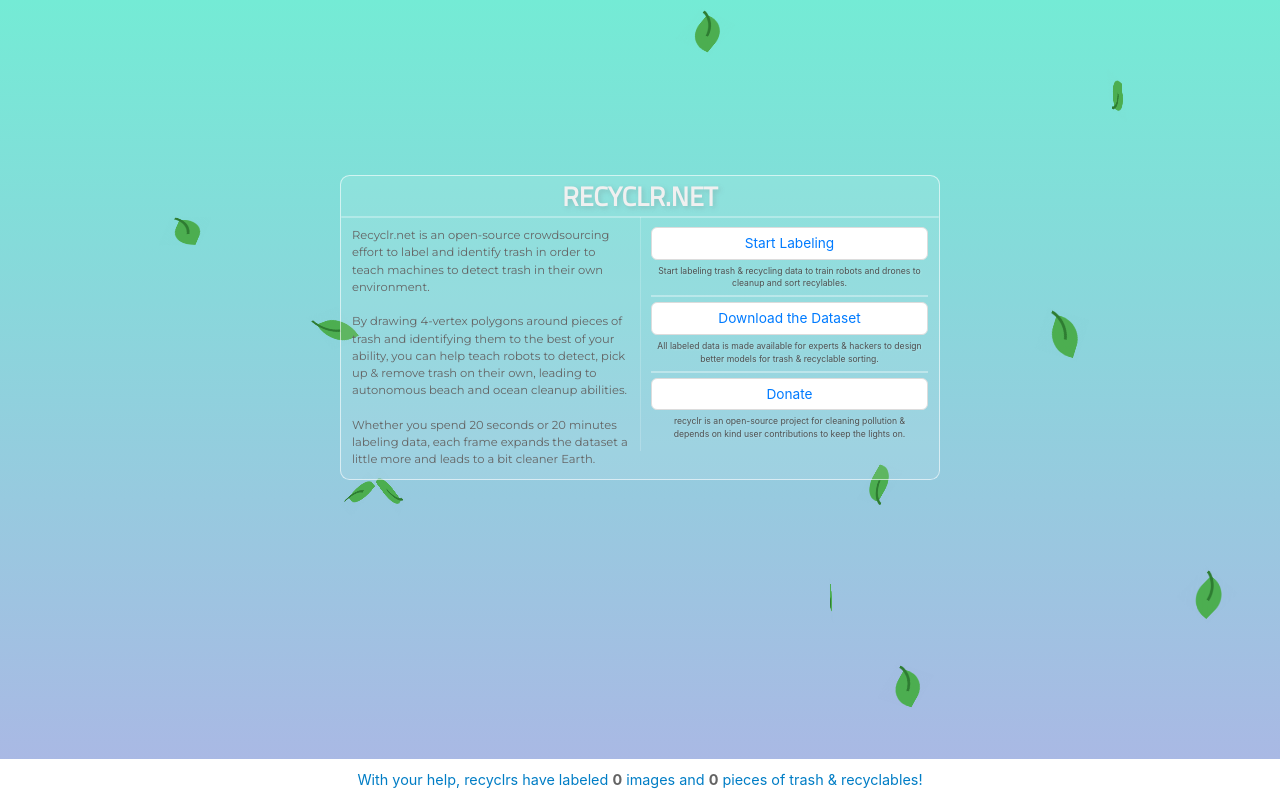
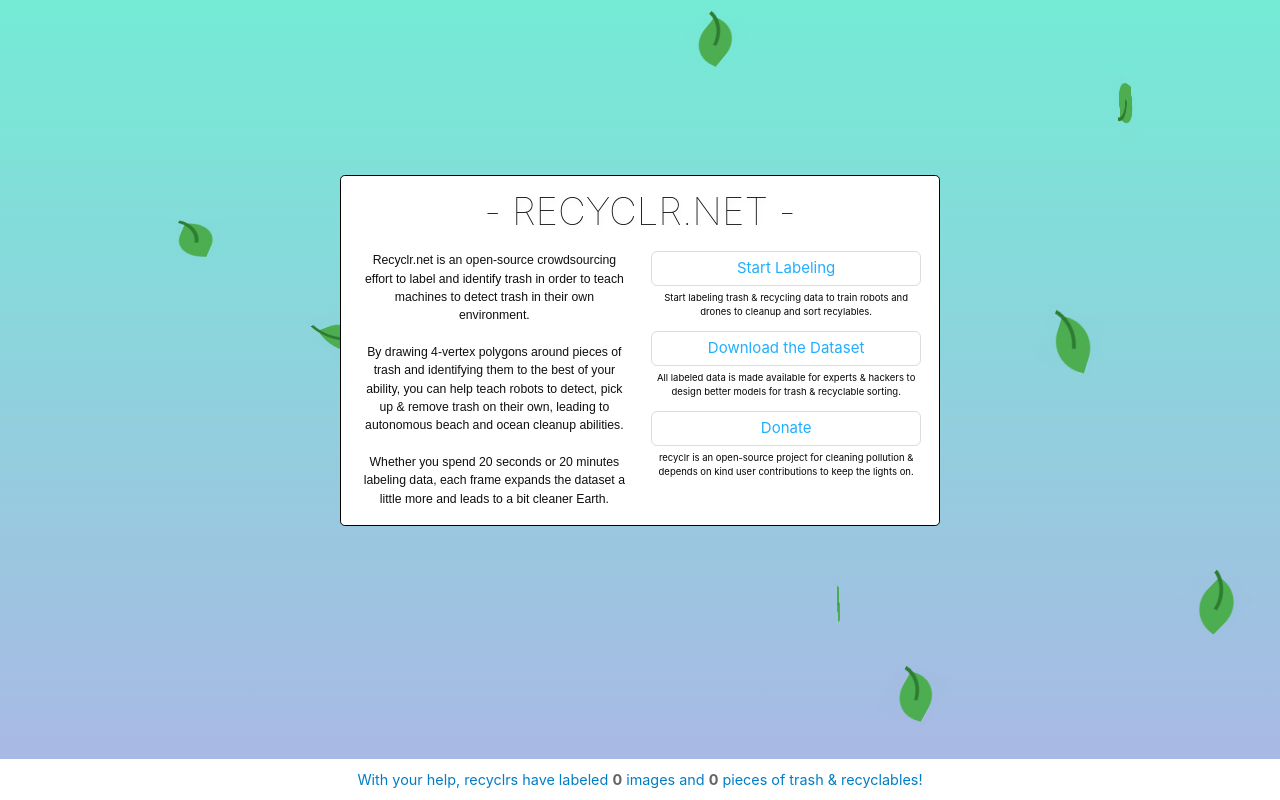
Before and after one commit to patrickec246/recyclo-lablr, a Flask app: page / in a window 1280 px wide. Run offline with Flask 2, Linux system fonts and the light colour scheme; some libraries are stand-ins or nearby versions.

Commit message:
Update homepage

```diff
--- a/server/static/css/style.css
+++ b/server/static/css/style.css
@@ -478,8 +478,8 @@
 }
 
 .leaf{
-  width:45px;
-  height:45px;
+  width:60px;
+  height:60px;
   position:absolute;
   background: url(../eco-leaf.png);
   background-size: 100% 100%;
@@ -491,7 +491,8 @@
 	height: 100%;
 	position: relative;
 	z-index: 10;
-	font-size: 1.25rem;
+	font-size: 1.1rem;
+	background-color: rgba(255, 255, 255, .25);
 }
 
 .stats-panel {
@@ -507,6 +508,23 @@
 	color: rgb(0, 125, 197);
 }
 
+.center-text {
+	width: 100%;
+	height: 100%;
+  	display: flex;
+  	justify-content: center;
+  	align-items: center;
+  	background-color: rgb(240, 240, 240);
+}
+
+.center-text-block {
+	width: auto;
+	height: auto;
+	font-size: 4em;
+	font-family: 'Segoe UI Light', sans-serif;
+	font-weight: 100;
+}
+
 @media only screen and (min-width: 1000px) {
 	.total-doc {
 		font-size: 1.0rem;
@@ -517,9 +535,10 @@
 		left: 50%;
 		margin: -225px 0 0 -300px;
 		font-size: .6em;
-		background-color: rgba(255, 255, 255, .1);
-		border-radius: 1em;
-		border: .5px solid rgba(255, 255, 255, .6);
+		background-color: white;
+		border: .5px solid black;
+		padding: .7em;
+		border-radius:.5em;
 	}
 	.spacing-doc {
 		width:600px;
@@ -563,6 +582,7 @@
 	width: 50%;
 	height:100%;
 	padding:10px;
+	font-size:1.1em;
 }
 
 .left-info {
@@ -595,7 +615,6 @@
 }
 
 .donate-button {
-	color:green;
 }
 
 .custom-button-main:hover {
@@ -607,8 +626,8 @@
 	font-size:.6em;
 	font-weight: 400;
 	padding: 0px 5px 0px 5px;
-	color: rgb(80, 80, 80);
-	text-shadow: 1px 1px 2px rgba(255, 255, 255, .2);
+	color: rgb(5, 5, 5);
+	text-shadow: 1px 1px 2px rgba(255, 255, 255, .05);
 }
 
 .start-button {
@@ -640,24 +659,25 @@
 }
 
 .modal-header {
-	border-radius: 1ppx;
+	border-radius: 1px;
 }
 
 .info-dock {
-	font-family: 'Montserrat', sans-serif;
-	font-size:.8em;
-	color:rgb(100, 100, 100);
+	text-align: center;
+	font-size:.85em;
+	color: rgb(15, 15, 15);
 	padding:10px;
+	font-weight: 100;
+	font-family: 'Segoe UI Light', sans-serif;
 }
 
 .info-dock-text {
-	color: rgb(240, 240, 240);
-	font-size:20pt;
-	font-family: 'Titillium Web', sans-serif;
-	font-weight:900;
+	color: rgb(10, 10, 10);
+	font-size:4em;
+	font-weight:100;
 	width:100%;
 	height:auto;
-	text-shadow: 2px 2px 5px rgba(100, 100, 100, .25);
+	text-shadow: 2px 2px 5px rgba(100, 100, 100, .1);
 }
 
 .light-hr {
--- a/server/templates/landing.html
+++ b/server/templates/landing.html
@@ -6,7 +6,7 @@
 	<div class="page-dock" id="pageBackground">
 		<div class="total-doc">
 			<div class="info-dock-text">
-				<center>RECYCLR.NET</center>
+				<center>- RECYCLR.NET -</center>
 			</div>
 			<div class="spacing-doc">
 				<div class="site-info">
@@ -27,7 +27,7 @@
 				</div>
 
 				<div class="site-buttons left-info">
-					<button class="custom-button-main" style="width:100%"><a href="/label">Start Labeling</a></button>
+					<a href="/label"><button class="custom-button-main" style="width:100%">Start Labeling</button></a>
 					<div class="button-descripton">
 						<center>Start labeling trash & recycling data to train robots and drones to cleanup and sort recylables.</center>
 					</div>
@@ -45,7 +45,7 @@
 
 					<hr class="low-hr light-hr"/>
 
-					<button type="button" class="custom-button-main" style="width:100%"><a href="https://github.com/patrickisroman/recycling-detection-dataset" target="_blank">Download the Dataset</a></button>
+					<a href="https://github.com/patrickisroman/recycling-detection-dataset" target="_blank"><button type="button" class="custom-button-main" style="width:100%">Download the Dataset</button></a>
 					<div class="button-descripton">
 						<center>
 							All labeled data is made available for experts & hackers to design better models for trash & recyclable sorting.
@@ -54,7 +54,7 @@
 
 					<hr class="low-hr light-hr"/>
 
-					<button class="custom-button-main donate-button" style="width:100%"><a href="/donate">Donate</a></button>
+					<a href="/donate"><button class="custom-button-main donate-button" style="width:100%">Donate</button></a>
 					<div class="button-descripton">
 						<center>
 							recyclr is an open-source project for cleaning pollution & depends on kind user contributions to keep the lights on.
```
Also changed, not shown: server/templates/donate.html (added, +15 -0 lines).
